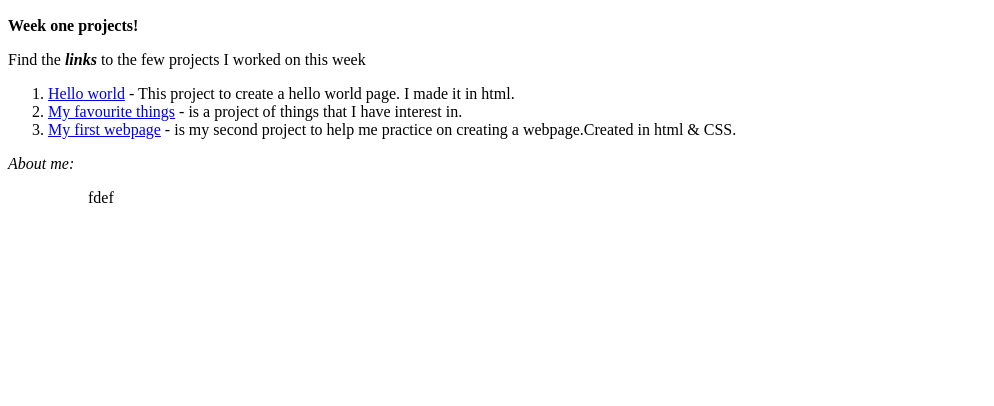
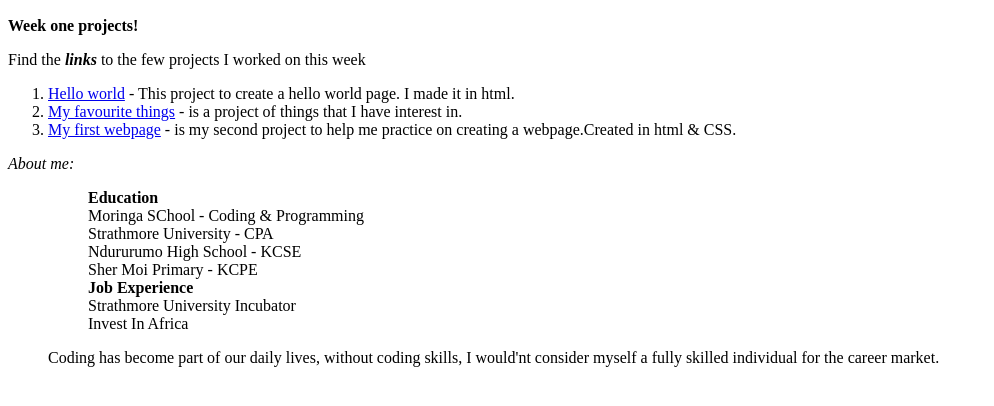
Before and after one commit to kihatoraph/My-first-IP, a plain HTML site: page my-first-ip.html in a window 1280 px wide. Shown: the part 136-542 px from the top of the page, without its empty margins (0-994 px from the left). Drawn offline with Linux system fonts and the light colour scheme.

Commit message:
add about me

```diff
--- a/my-first-ip.html
+++ b/my-first-ip.html
@@ -15,7 +15,17 @@
     </ol>
     <p><em>About me:</em></p>
     <ol>
-        <ul>fdef</ul>
+        <ul><strong>Education</strong></ul>
+        <ul>Moringa SChool - Coding & Programming</ul>
+        <ul>Strathmore University - CPA</ul>
+        <ul>Ndururumo High School - KCSE</ul>
+        <ul> Sher Moi Primary - KCPE </ul>
+
+        <ul><strong>Job Experience</strong></ul>
+        <ol>Strathmore University Incubator</ol>
+        <ol>Invest In Africa</ol>
+        <p>Coding has become part of our daily lives, without coding skills, I would'nt consider myself a fully skilled individual for the career market.</p>
+
     </ol>
 
 </body>
```
